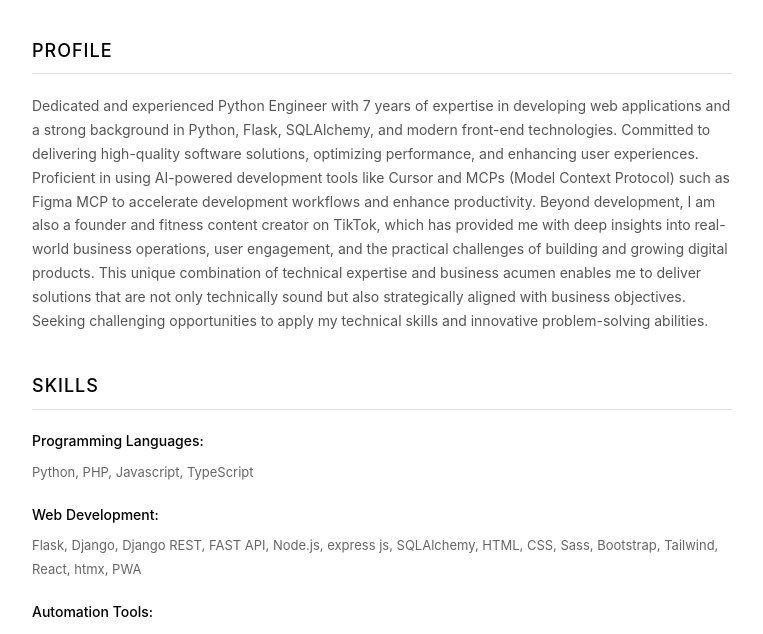
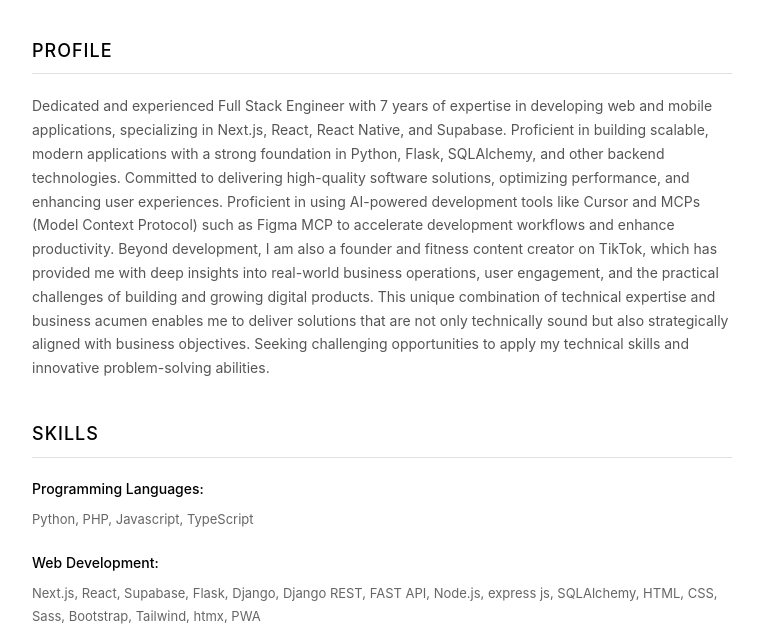
Before and after one commit to jerome2525/resumeapp, a website: page index.html in a window 1280 px wide. Shown: the part 163-797 px from the top of the page, without its empty margins (258-1021 px from the left). Drawn offline with Linux system fonts and the light colour scheme.

Commit message:
Update resume: prioritize Next.js, React, React Native, and Supabase in profile and skills

```diff
--- a/index.html
+++ b/index.html
@@ -219,7 +219,7 @@
         <section>
             <h2>Profile</h2>
             <div class="profile">
-                Dedicated and experienced Python Engineer with 7 years of expertise in developing web applications and a strong background in Python, Flask, SQLAlchemy, and modern front-end technologies. Committed to delivering high-quality software solutions, optimizing performance, and enhancing user experiences. Proficient in using AI-powered development tools like Cursor and MCPs (Model Context Protocol) such as Figma MCP to accelerate development workflows and enhance productivity. Beyond development, I am also a founder and fitness content creator on TikTok, which has provided me with deep insights into real-world business operations, user engagement, and the practical challenges of building and growing digital products. This unique combination of technical expertise and business acumen enables me to deliver solutions that are not only technically sound but also strategically aligned with business objectives. Seeking challenging opportunities to apply my technical skills and innovative problem-solving abilities.
+                Dedicated and experienced Full Stack Engineer with 7 years of expertise in developing web and mobile applications, specializing in Next.js, React, React Native, and Supabase. Proficient in building scalable, modern applications with a strong foundation in Python, Flask, SQLAlchemy, and other backend technologies. Committed to delivering high-quality software solutions, optimizing performance, and enhancing user experiences. Proficient in using AI-powered development tools like Cursor and MCPs (Model Context Protocol) such as Figma MCP to accelerate development workflows and enhance productivity. Beyond development, I am also a founder and fitness content creator on TikTok, which has provided me with deep insights into real-world business operations, user engagement, and the practical challenges of building and growing digital products. This unique combination of technical expertise and business acumen enables me to deliver solutions that are not only technically sound but also strategically aligned with business objectives. Seeking challenging opportunities to apply my technical skills and innovative problem-solving abilities.
             </div>
         </section>
 
@@ -231,7 +231,7 @@
             </div>
             <div class="skills-category">
                 <div class="skills-category-title">Web Development:</div>
-                <div class="skills-list">Flask, Django, Django REST, FAST API, Node.js, express js, SQLAlchemy, HTML, CSS, Sass, Bootstrap, Tailwind, React, htmx, PWA</div>
+                <div class="skills-list">Next.js, React, Supabase, Flask, Django, Django REST, FAST API, Node.js, express js, SQLAlchemy, HTML, CSS, Sass, Bootstrap, Tailwind, htmx, PWA</div>
             </div>
             <div class="skills-category">
                 <div class="skills-category-title">Automation Tools:</div>
```
Also changed, not shown: railway.json (line endings or trailing spaces), server.js (line endings or trailing spaces), 2 other files.
